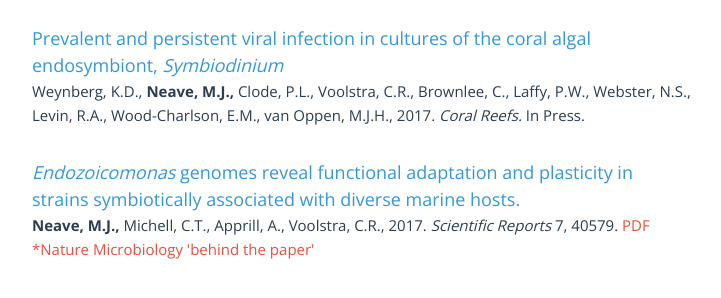
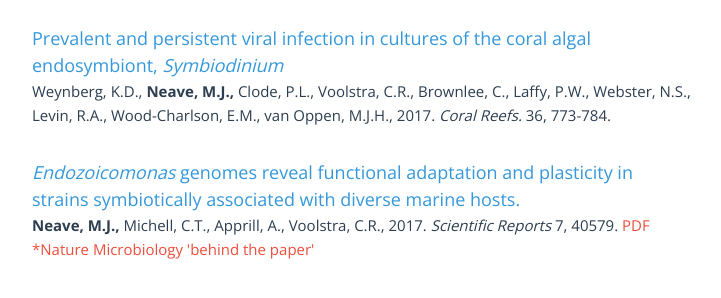
Before and after one commit to neavemj/neavemj.github.io, a Jekyll site: the page built from publications.html, in a window 1280 px wide and 900 px high, scrolled down 661 px. Shown: the part 155-453 px from the top of the window, without its empty margins (278-999 px from the left). Built offline with Jekyll 4.4.1, drawn with Linux system fonts in a browser that asks for light colours; nearby versions of some CDN libraries; comment, search, counter and statistics services are not loaded.

Commit message:
added ref to Karen's paper

```diff
--- a/publications.html
+++ b/publications.html
@@ -38,7 +38,7 @@ layout: default
       <br>
 
 	  <h1bl>Prevalent and persistent viral infection in cultures of the coral algal endosymbiont, <i>Symbiodinium</i></h1bl>
-      <p>Weynberg, K.D., <b>Neave, M.J., </b>Clode, P.L., Voolstra, C.R., Brownlee, C., Laffy, P.W., Webster, N.S., Levin, R.A., Wood-Charlson, E.M., van Oppen, M.J.H., 2017. <i>Coral Reefs.</i> In Press.
+      <p>Weynberg, K.D., <b>Neave, M.J., </b>Clode, P.L., Voolstra, C.R., Brownlee, C., Laffy, P.W., Webster, N.S., Levin, R.A., Wood-Charlson, E.M., van Oppen, M.J.H., 2017. <i>Coral Reefs.</i> 36, 773-784.
 	  </p>
       <br>
 
```
